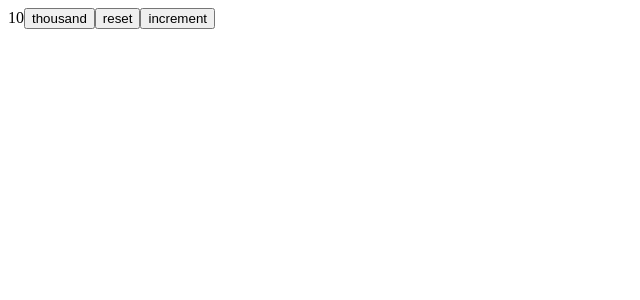
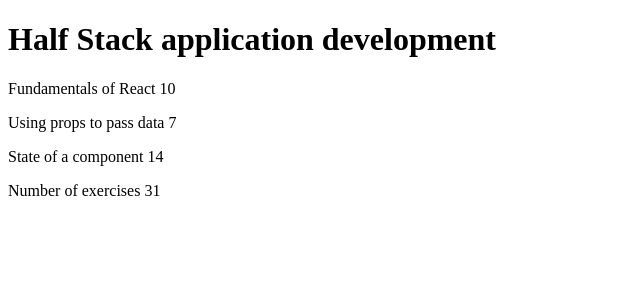
Before and after one commit to mcmnyages/fullstackopen, a React (Vite) app in the folder part1/courseinfo/: page / in a window 1280 px wide. Shown: the top 300 px of the page, without its empty margins (0-640 px from the left). Built offline with nearby package versions, Linux system fonts and the light colour scheme.

Commit message:
refactor: restructure App component to separate concerns and improve readability

```diff
--- a/part1/courseinfo/src/App.jsx
+++ b/part1/courseinfo/src/App.jsx
@@ -1,21 +1,53 @@
-import { useState } from "react"
+const Header = (props) => <h1>{props.course}</h1>
+
+const Content = (props) => (
+  <div>
+    <Part part={props.parts[0]} />
+    <Part part={props.parts[1]} />
+    <Part part={props.parts[2]} />
+  </div>
+)
+
+const Part = (props) => (
+  <p>
+    {props.part.name} {props.part.exercises}
+  </p>
+)
+
+const Total = (props) => <p>Number of exercises {props.total}</p>
+
 const App = () => {
-  const [value, setValue] = useState(10)
-
-
-  const setToValue = (newValue) => () => {
-    console.log('value now', newValue)  // print the new value to console
-    setValue(newValue)
+  const course = {
+    name: 'Half Stack application development',
+    parts: [
+      {
+        name: 'Fundamentals of React',
+        exercises: 10,
+      },
+      {
+        name: 'Using props to pass data',
+        exercises: 7,
+      },
+      {
+        name: 'State of a component',
+        exercises: 14,
+      },
+    ],
   }
 
   return (
     <div>
-      {value}
-
-      <button onClick={setToValue(1000)}>thousand</button>
-      <button onClick={setToValue(0)}>reset</button>
-      <button onClick={setToValue(value + 1)}>increment</button>
+      <Header course={course.name} />
+      <Content parts={course.parts} />
+      <Total
+        total={
+          course.parts[0].exercises +
+          course.parts[1].exercises +
+          course.parts[2].exercises
+        }
+      />
     </div>
   )
 }
-export default App;
+
+export default App
```
